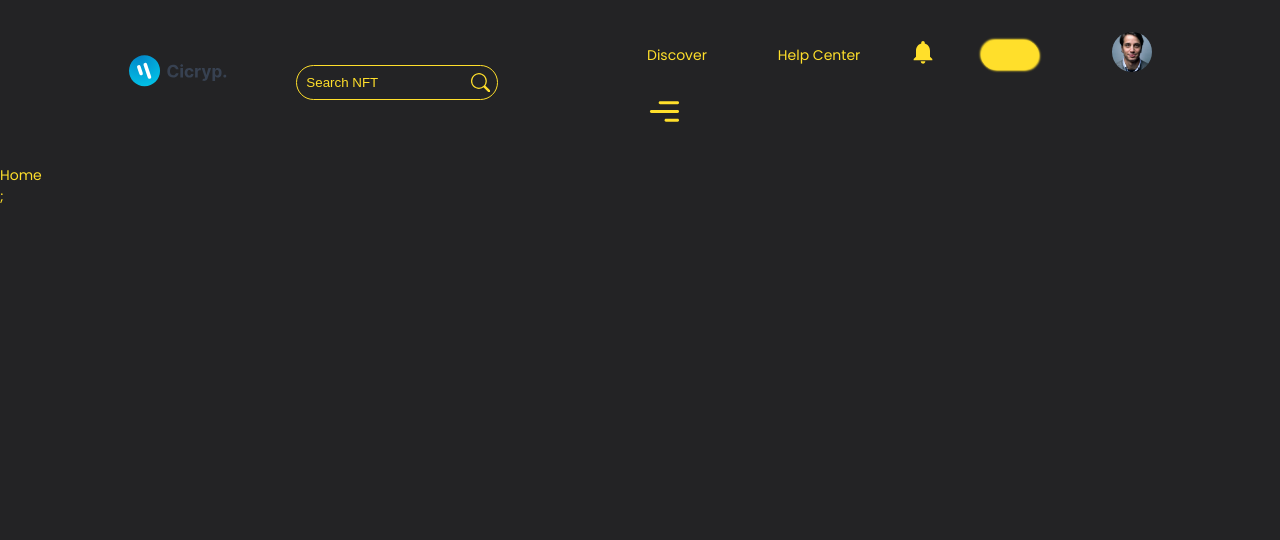
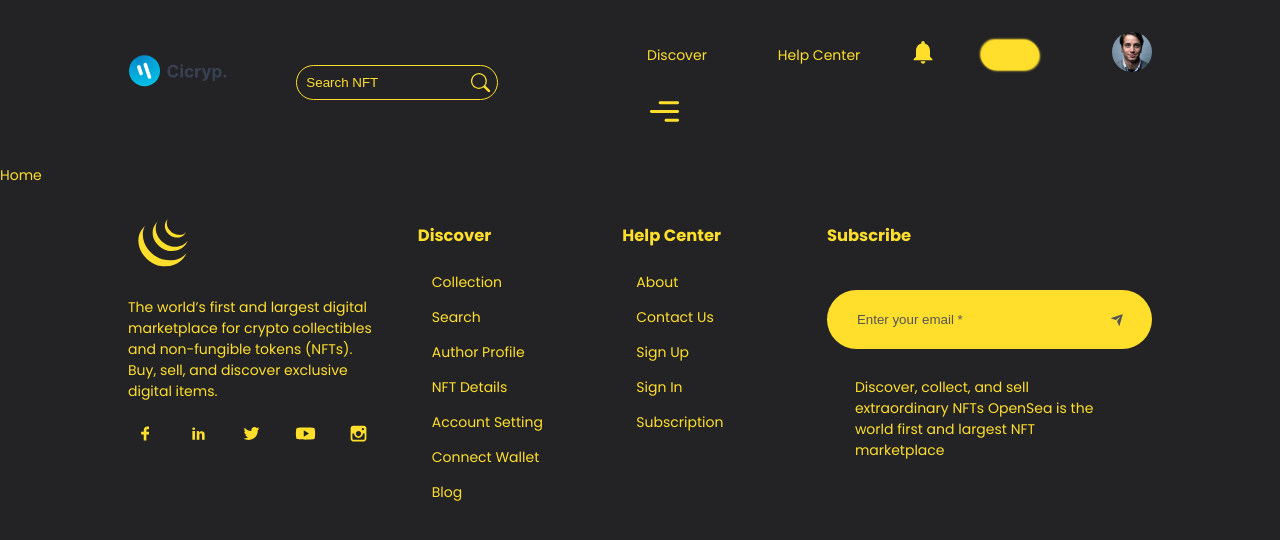
Before and after one commit to debadityasingh8972/nft-marketplace-demo, a Next.js app: page / in a window 1280 px wide. Shown: the top 540 px of the page. Built offline with nearby package versions, Linux system fonts and the light colour scheme.

Commit message:
first commit

```diff
--- a/components/Footer/Footer.jsx
+++ b/components/Footer/Footer.jsx
@@ -1,12 +1,83 @@
-import React from 'react'
+import React from "react";
+import Image from "next/image";
+import { DiJqueryLogo } from "react-icons/di";
+import {
+  TiSocialFacebook,
+  TiSocialLinkedin,
+  TiSocialTwitter,
+  TiSocialYoutube,
+  TiSocialInstagram,
+  TiArrowSortedDown,
+  TiArrowSortedUp,
+} from "react-icons/ti";
+import { RiSendPlaneFill } from "react-icons/ri";
 
 //INTERNAL IMPORT
-import Style from './Footer.module.css';
+import Style from "./Footer.module.css";
+import images from "../../img";
+import { Discover, HelpCenter } from "../NavBar/index";
 
 const Footer = () => {
   return (
-    <div>Footer</div>
-  )
-}
+    <div className={Style.footer}>
+      <div className={Style.footer_box}>
+        <div className={Style.footer_box_social}>
+          {/*<Image src={images.logo} alt="footer logo" height={100} width={100} /> */}
+          <a href="/">
+            <DiJqueryLogo className={Style.footer_box_social_logo} />
+          </a>
+          <p>
+            The world’s first and largest digital marketplace for crypto
+            collectibles and non-fungible tokens (NFTs). Buy, sell, and discover
+            exclusive digital items.
+          </p>
 
-export default Footer
+          <div className={Style.footer_social}>
+            <a href="#">
+              <TiSocialFacebook />
+            </a>
+            <a href="#">
+              <TiSocialLinkedin />
+            </a>
+            <a href="#">
+              <TiSocialTwitter />
+            </a>
+            <a href="#">
+              <TiSocialYoutube />
+            </a>
+            <a href="#">
+              <TiSocialInstagram />
+            </a>
+          </div>
+        </div>
+
+        <div className={Style.footer_box_discover}>
+          <h3>Discover</h3>
+          <Discover />
+        </div>
+
+        <div className={Style.footer_box_help}>
+          <h3>Help Center</h3>
+          <HelpCenter />
+        </div>
+
+        <div className={Style.subscribe}>
+          <h3>Subscribe</h3>
+
+          <div className={Style.subscribe_box}>
+            <input type="email" placeholder="Enter your email *" />
+            <RiSendPlaneFill className={Style.subscribe_box_send} />
+          </div>
+          <div className={Style.subscribe_box_info}>
+            <p>
+              Discover, collect, and sell extraordinary NFTs OpenSea is the
+              world first and largest NFT marketplace
+            </p>
+          </div>
+        </div>
+      </div>
+    </div>
+  );
+};
+
+export default Footer;
--- a/components/Footer/Footer.module.css
+++ b/components/Footer/Footer.module.css
@@ -0,0 +1,91 @@
+
+.footer_box_social_logo{
+    font-size: 5rem;
+}
+
+.footer{
+    width: 100%;
+    padding-block: 1.5rem;
+    position: relative;
+
+}
+
+.footer_box{
+    width: 80%;
+    margin: 0 auto;
+    display:  grid;
+    grid-template-columns: 1.3fr repeat(2, 1fr) 2fr;
+    align-items: flex-start;
+    justify-content: space-between;
+    gap: 3rem;
+}
+
+/* //SOCIAL */
+.footer_social{
+    display: flex;
+    gap: 1.3rem;
+    font-size: 1.5rem;
+    align-items: center;
+}
+
+
+.footer_social a{
+    padding: .5rem;
+    border-radius: 50%;
+    transition:  all .3s ease-in;
+    display: grid;
+}
+
+.footer_social a:hover{
+    background-color:  var(--icons-color);
+    color:  var(--shadow-dark-color);
+    box-shadow: var(--box-shadow);
+}
+
+.subscribe_box{
+    width: 100%;
+    display: flex;
+    justify-content: space-between;
+    align-items: center;
+    padding: 1.5rem 2rem;
+    background-color:  var(--icons-color);
+    color: var(--shadow-dark-color);
+    border-radius: 5rem;
+    margin-top: 3rem;
+}
+
+.subscribe_box input{
+    background: transparent;
+    border: none;
+    outline: none;
+    width: 90%;
+    color: var(--shadow-dark-color);
+}
+
+.subscribe_box input::placeholder{
+    color:  var(--shadow-dark-color);
+}
+
+.subscribe_box_send{
+    cursor: pointer;
+    font-size: 1rem;
+}
+
+.subscribe_box_info{
+    padding: 1rem 2rem;
+}
+
+/* //MEDIA QUERY */
+@media screen and (max-width: 45em) {
+    .footer_box{
+        width: 90%;
+        grid-template-columns: 1fr 2fr;
+    }
+}
+
+@media screen and (max-width: 35em) {
+    .footer_box{
+        width: 90%;
+        grid-template-columns: 1fr;
+    }
+}
--- a/pages/_app.js
+++ b/pages/_app.js
@@ -1,14 +1,15 @@
 import "../styles/globals.css";
 
 //INTERNAL IMPORT
-import {NavBar} from "../components/componentsindex";
+import { NavBar, Footer } from "../components/componentsindex";
 // import { Discover } from '../components/NavBar';
 
 const MyApp = ({ Component, pageProps }) => (
 
   <div>
     <NavBar/>
-    <Component {...pageProps} />;
+    <Component {...pageProps} />
+    <Footer/>
   </div>
 
 );
```
